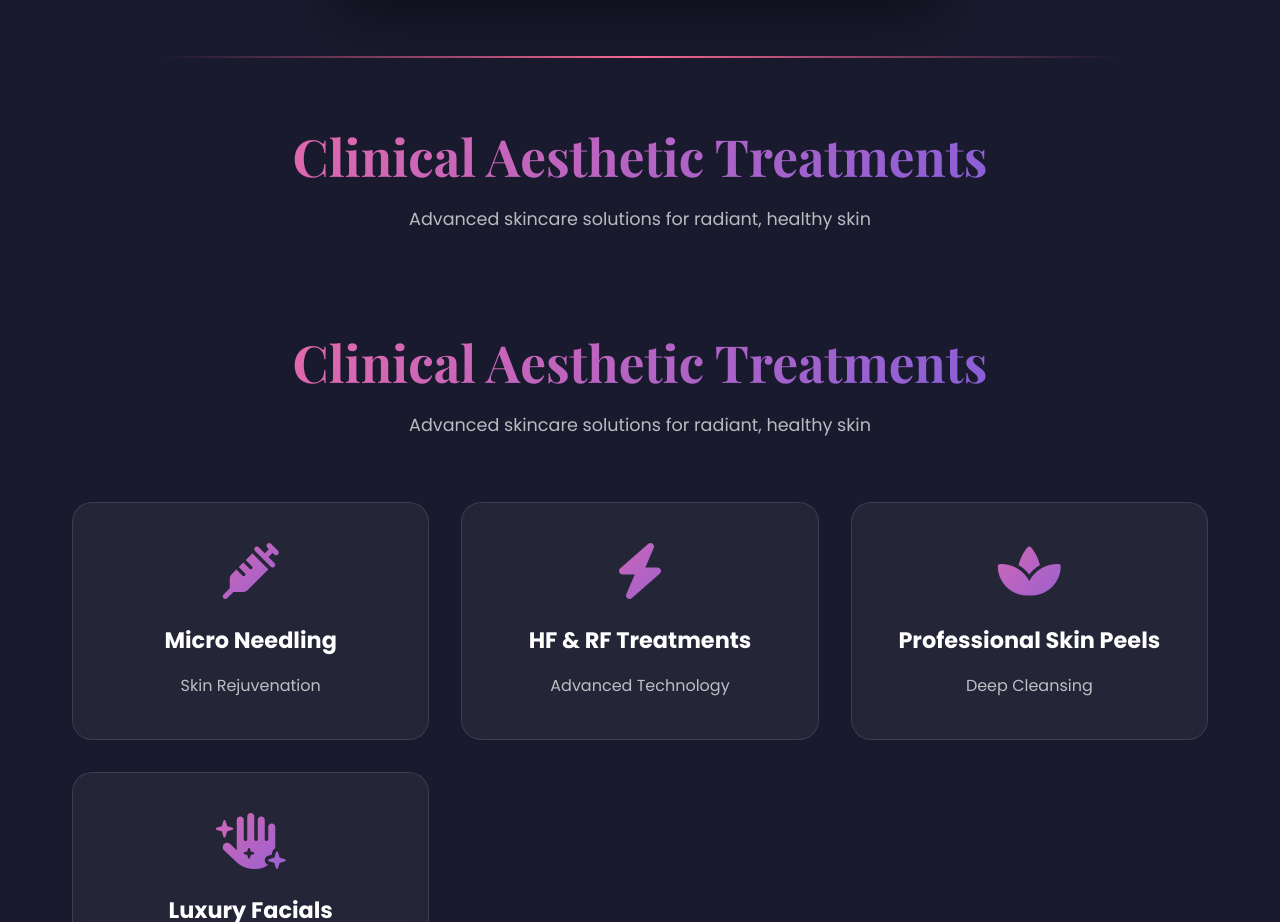
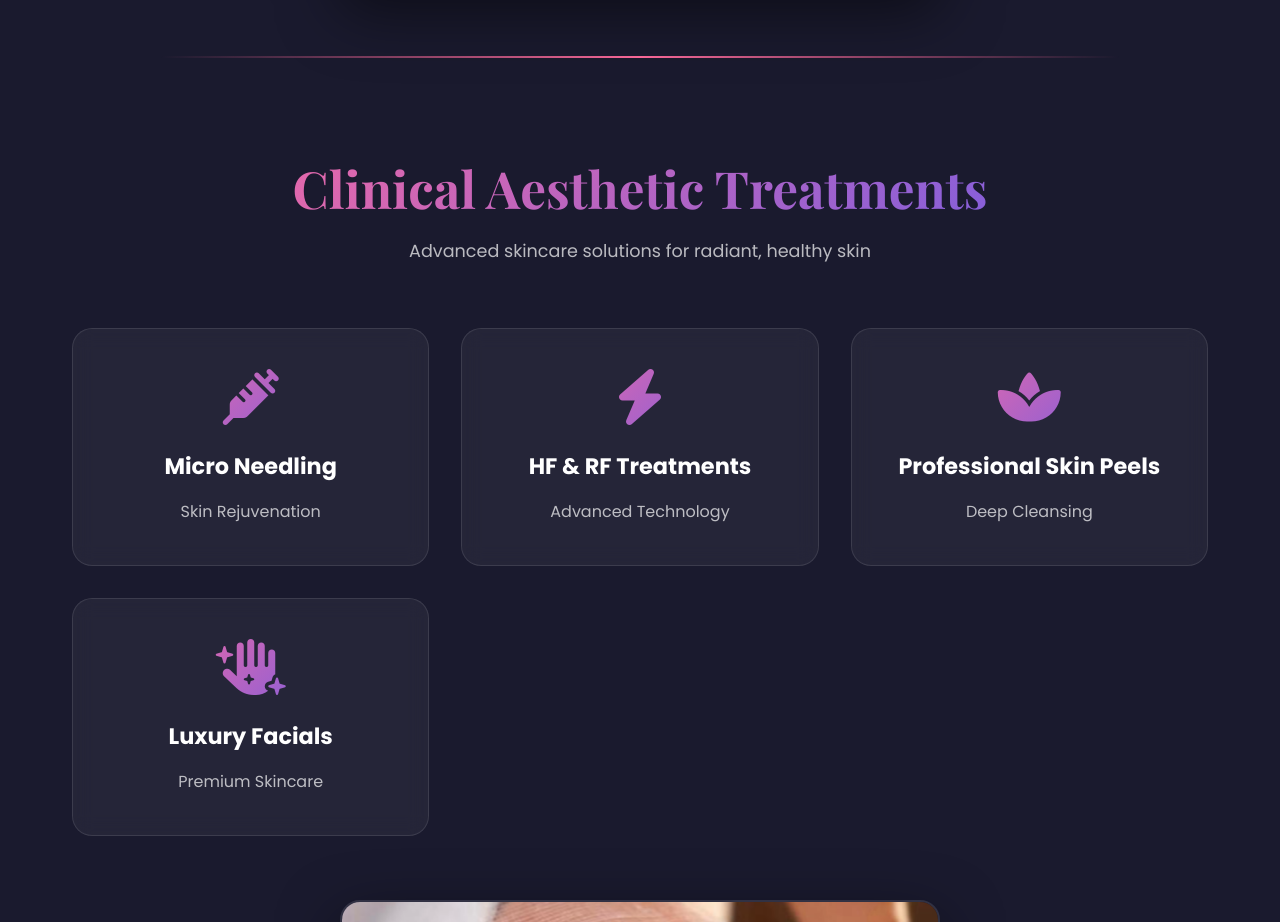
Before and after one commit to sathixh/Touchwood-Artistry, a plain HTML site: page index.html in a window 1280 px wide. Shown: the part 5080-6002 px from the top of the page. Drawn offline with nearby package versions, Linux system fonts and the light colour scheme; animation ran at ten frames a second.

Commit message:
Update index.html

```diff
--- a/index.html
+++ b/index.html
@@ -998,11 +998,6 @@
 
             <div class="divider"></div>
 
-            <div class="section-title fade-in">
-                <h2>Clinical Aesthetic Treatments</h2>
-                <p>Advanced skincare solutions for radiant, healthy skin</p>
-            </div>
-
 
             <section id="aesthetic-treatments">
                 <div class="section-title fade-in">
```
